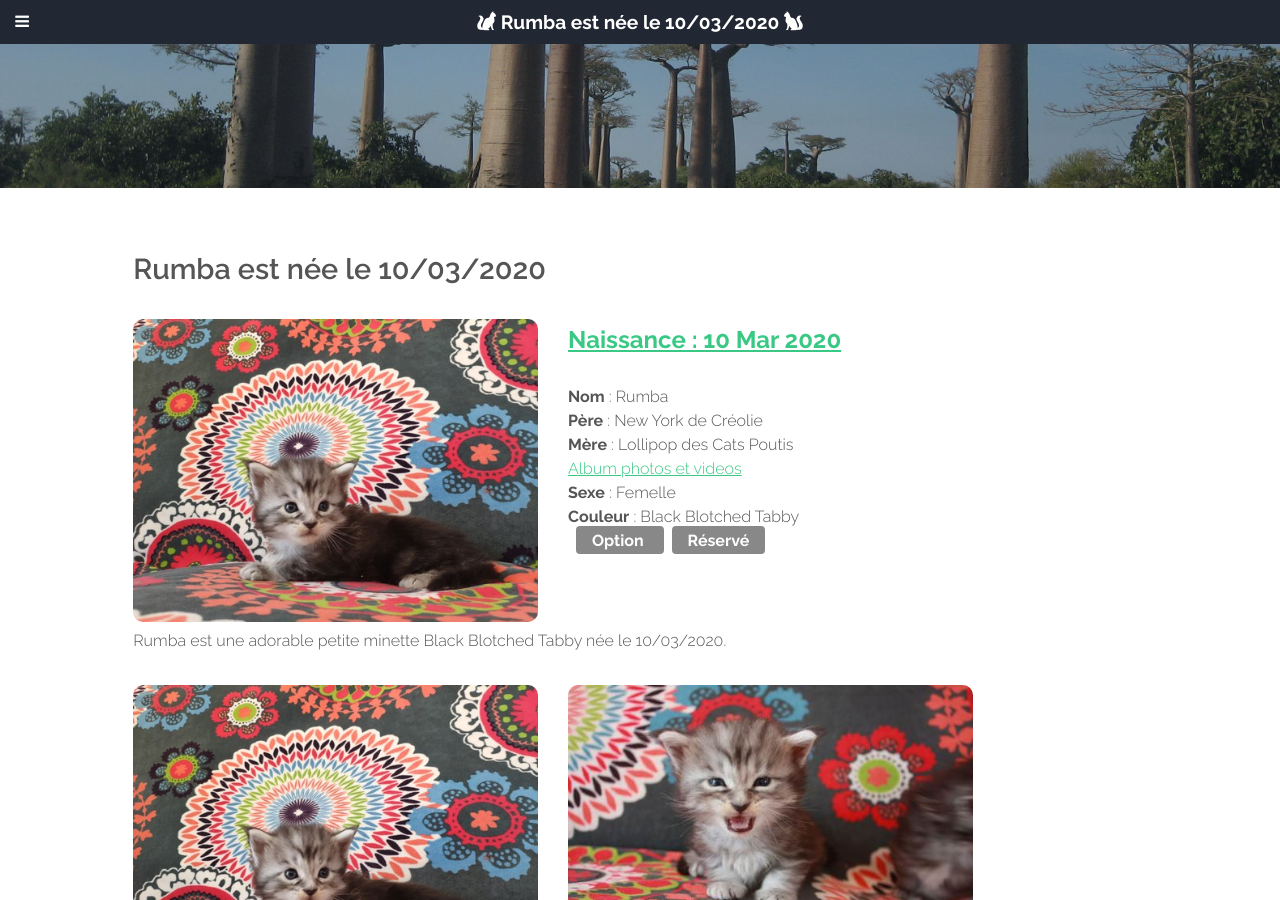
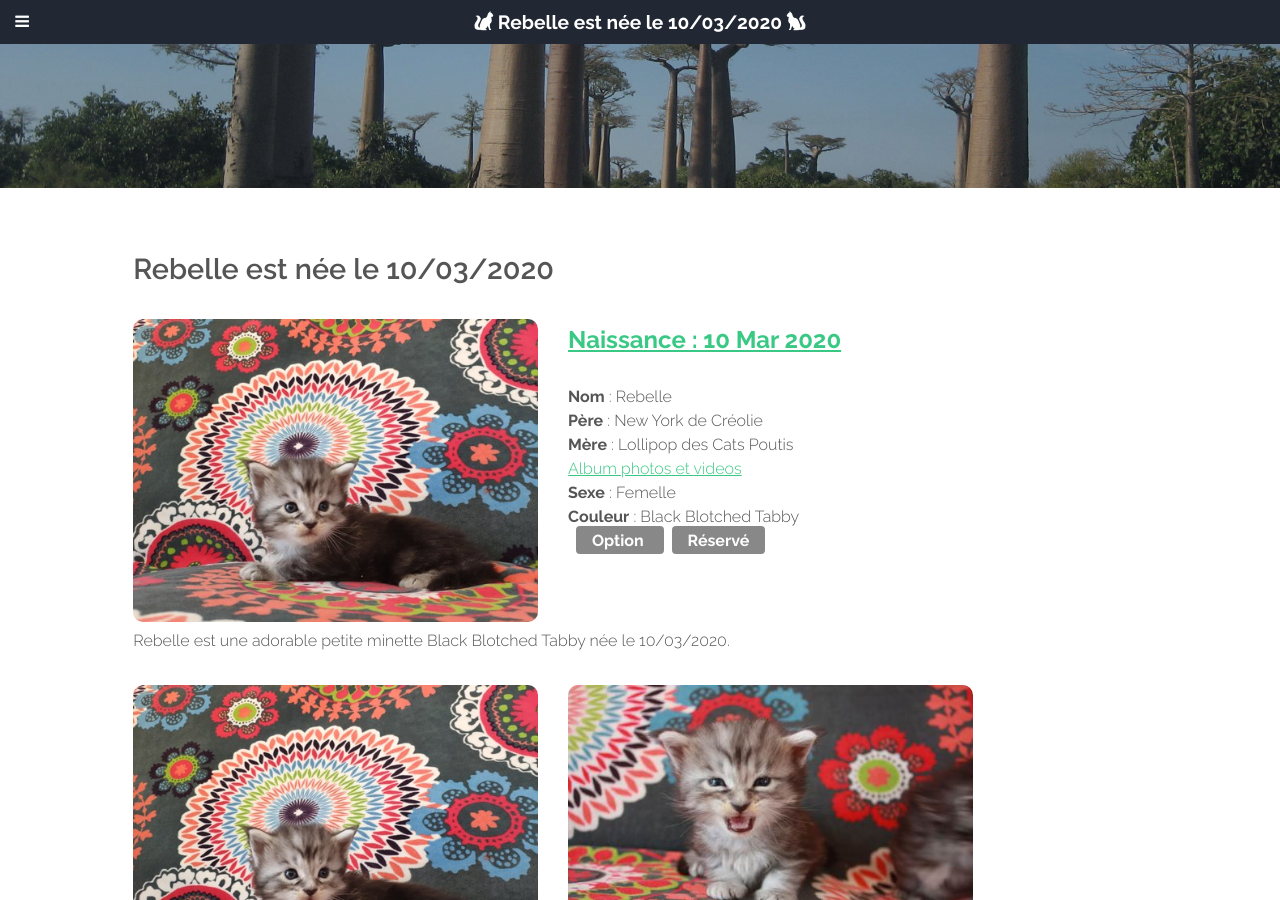
Before and after one commit to jbourcie/creolie, a Jekyll site: the page built from _posts/2020-04-05-portee11-chaton1.md, in a window 1280 px wide and 900 px high. Built offline with Jekyll 4.4.1, drawn with Linux system fonts in a browser that asks for light colours; some web fonts are replaced.

Commit message:
update Rebelle name

```diff
--- a/_posts/2020-04-05-portee11-chaton1.md
+++ b/_posts/2020-04-05-portee11-chaton1.md
@@ -1,5 +1,5 @@
 ---
-title: Rumba est née le 10/03/2020
+title: Rebelle est née le 10/03/2020
 layout: post
 categories: Chaton
 date: 2020-04-05 08:00:00
@@ -15,8 +15,8 @@
 vendu : false
 album : https://photos.app.goo.gl/dxqN3UrUY92FsuAa9
 couleur : Black Blotched Tabby
-name : Rumba
+name : Rebelle
 photo : portee11_1_1.jpg
 ---
 
-Rumba est une adorable petite minette Black Blotched Tabby née le 10/03/2020.
+Rebelle est une adorable petite minette Black Blotched Tabby née le 10/03/2020.
```
